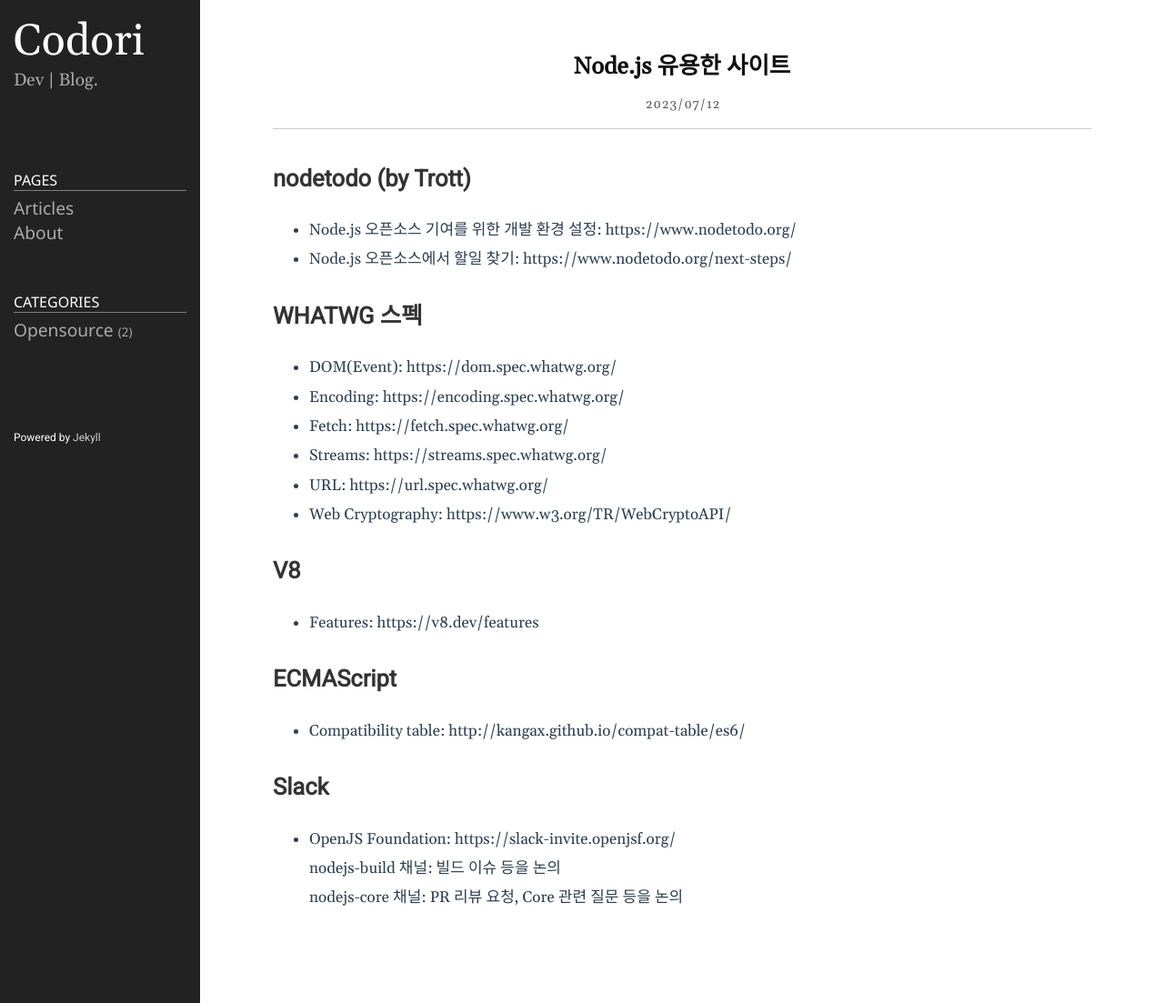
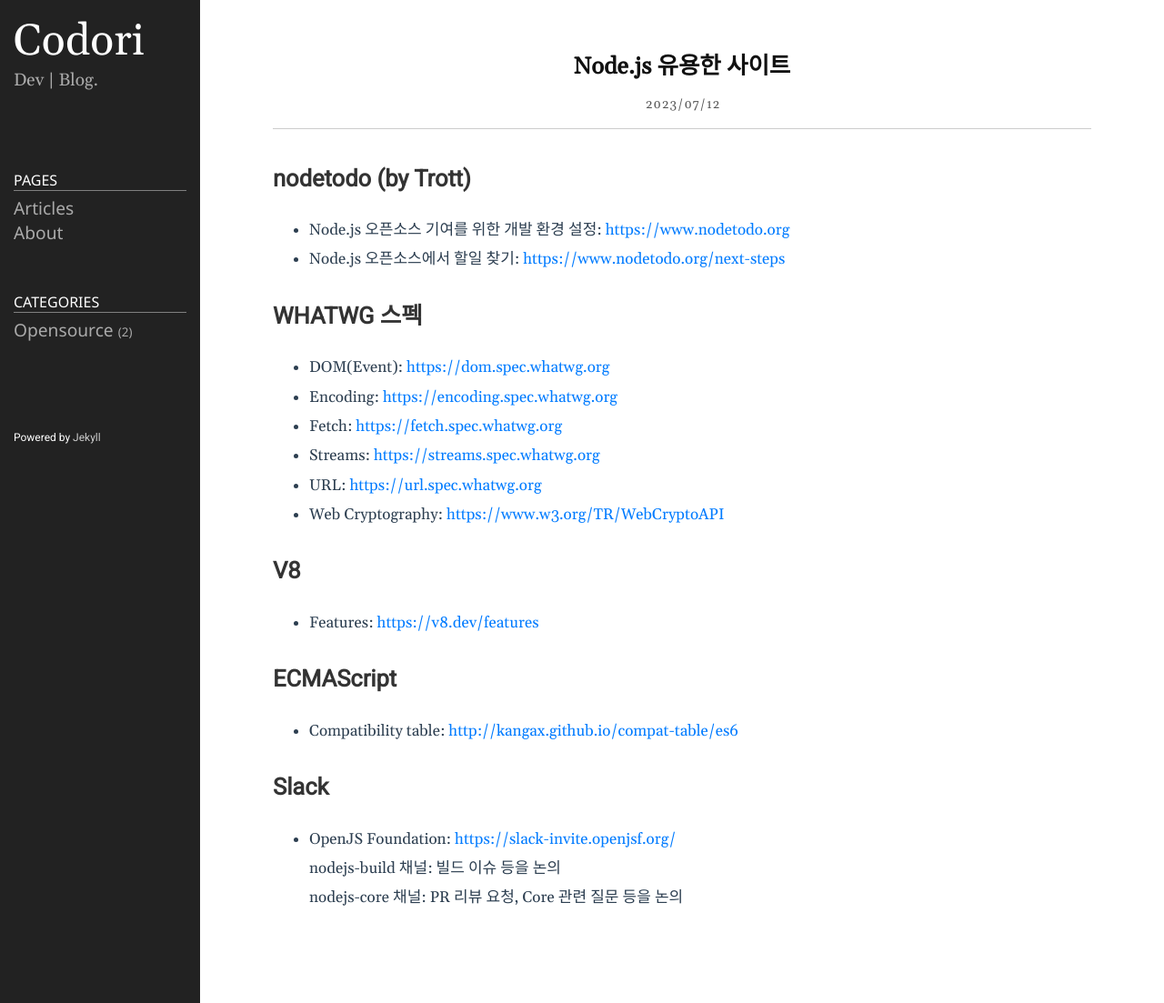
Before and after one commit to deokjinkim/deokjinkim.github.io, a Jekyll site: the page built from _posts/2023-07-12-nodejs-useful-site.markdown, in a window 1280 px wide. Shown: the whole page at 91% size. Built offline with Jekyll 4.4.1, drawn with Linux system fonts in a browser that asks for light colours; part of the change alters nothing that is shown.

Commit message:
Fix link is not working

```diff
--- a/_posts/2023-07-12-nodejs-useful-site.markdown
+++ b/_posts/2023-07-12-nodejs-useful-site.markdown
@@ -7,29 +7,29 @@ category: Opensource
 
 # nodetodo (by Trott)
 
-* Node.js 오픈소스 기여를 위한 개발 환경 설정: https://www.nodetodo.org/
-* Node.js 오픈소스에서 할일 찾기: https://www.nodetodo.org/next-steps/
+* Node.js 오픈소스 기여를 위한 개발 환경 설정: [https://www.nodetodo.org](https://www.nodetodo.org)
+* Node.js 오픈소스에서 할일 찾기: [https://www.nodetodo.org/next-steps](https://www.nodetodo.org/next-steps)
 
 # WHATWG 스펙
 
-* DOM(Event): https://dom.spec.whatwg.org/
-* Encoding: https://encoding.spec.whatwg.org/
-* Fetch: https://fetch.spec.whatwg.org/
-* Streams: https://streams.spec.whatwg.org/
-* URL: https://url.spec.whatwg.org/
-* Web Cryptography: https://www.w3.org/TR/WebCryptoAPI/
+* DOM(Event): [https://dom.spec.whatwg.org](https://dom.spec.whatwg.org)
+* Encoding: [https://encoding.spec.whatwg.org](https://encoding.spec.whatwg.org)
+* Fetch: [https://fetch.spec.whatwg.org](https://fetch.spec.whatwg.org)
+* Streams: [https://streams.spec.whatwg.org](https://streams.spec.whatwg.org)
+* URL: [https://url.spec.whatwg.org](https://url.spec.whatwg.org)
+* Web Cryptography: [https://www.w3.org/TR/WebCryptoAPI](https://www.w3.org/TR/WebCryptoAPI)
 
 # V8
 
-* Features: https://v8.dev/features
+* Features: [https://v8.dev/features](https://v8.dev/features)
 
 # ECMAScript
 
-* Compatibility table: http://kangax.github.io/compat-table/es6/
+* Compatibility table: [http://kangax.github.io/compat-table/es6](http://kangax.github.io/compat-table/es6)
 
 # Slack
 
-* OpenJS Foundation: https://slack-invite.openjsf.org/
+* OpenJS Foundation: [https://slack-invite.openjsf.org/](https://slack-invite.openjsf.org/)
 
    nodejs-build 채널: 빌드 이슈 등을 논의
    nodejs-core 채널: PR 리뷰 요청, Core 관련 질문 등을 논의
```
